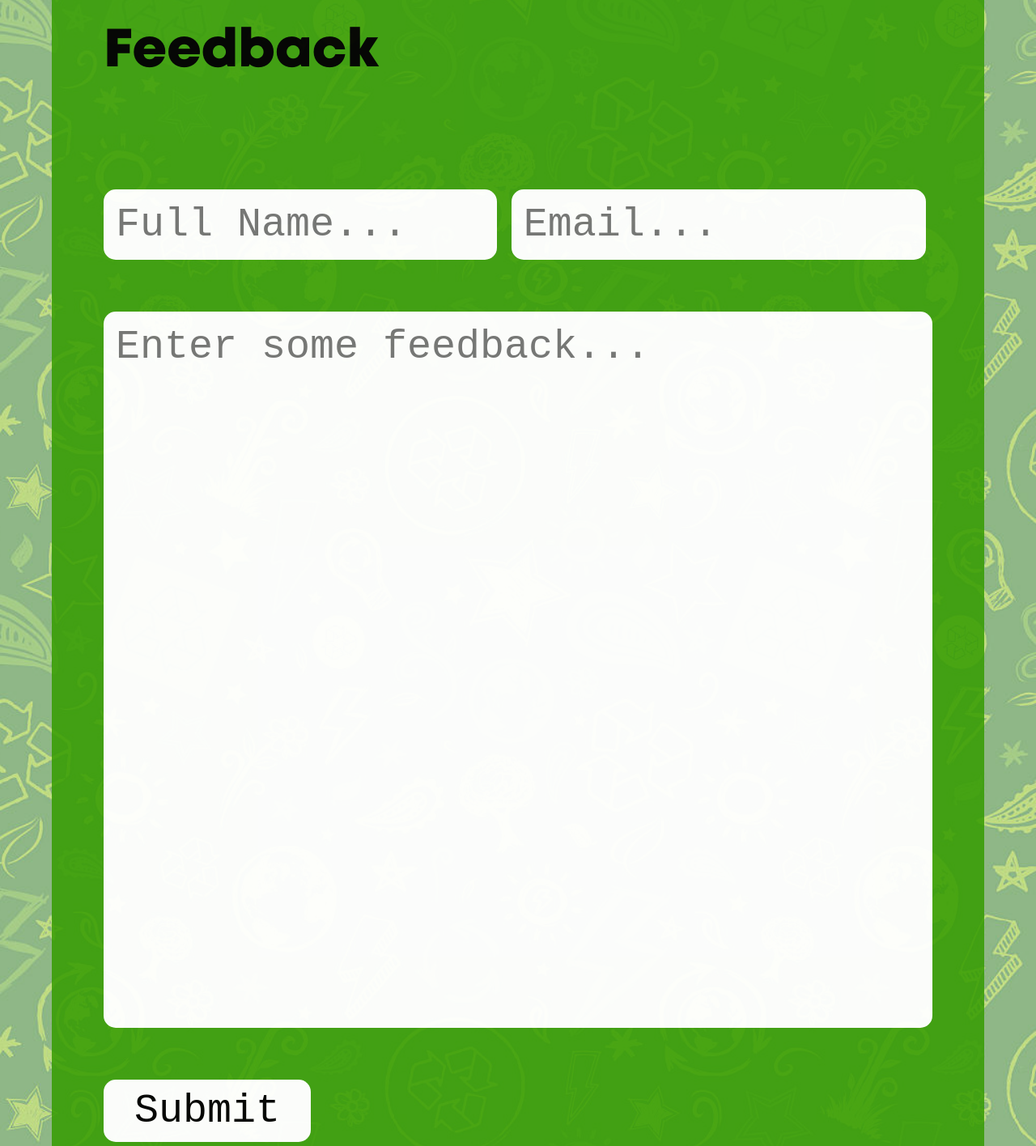
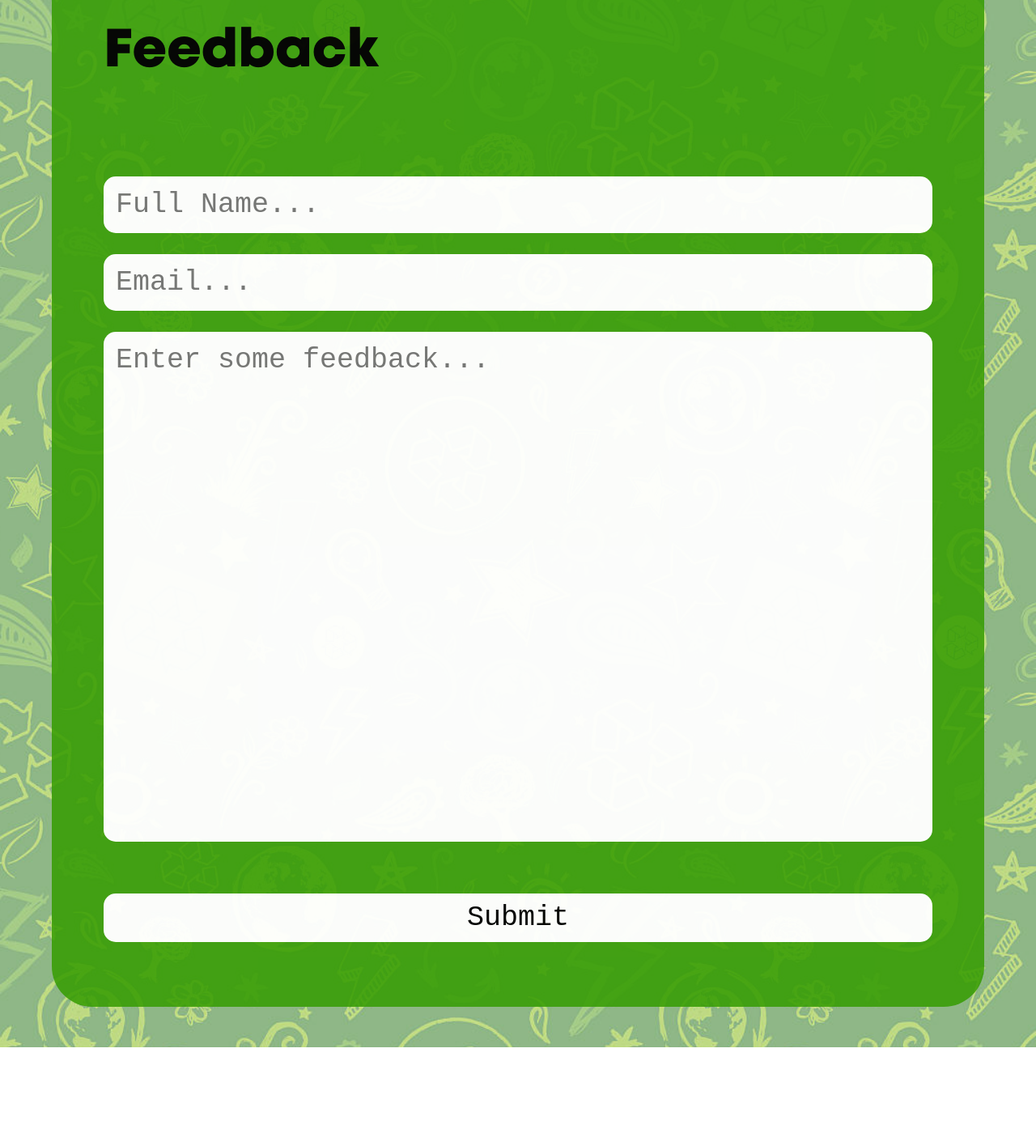
Before and after one commit to thewestgateschoolecogroup/thewestgateschoolecogroup.github.io, a plain HTML site: page hillier.html in a window 1280 px wide. Shown: the part 8502-9918 px from the top of the page at 81% size. After the commit the page ends 9796 px from the top, so only its background shows below. Drawn offline with Linux system fonts and the light colour scheme.

Commit message:
Update hillier.html

```diff
--- a/hillier.html
+++ b/hillier.html
@@ -210,7 +210,7 @@
             }
             #feedback{
                 width: 80vw;
-                margin-top: 5vw;
+                margin-top: 2vw;
                 margin-bottom: 5vw;
                 border: 0;
                 border-radius: 15px;
@@ -229,7 +229,7 @@
                 margin-left: 5vw;
             }
             #text{
-                width: 38vw;
+                width: 80vw;
                 padding: 15px;
                 border: 0;
                 border-radius: 15px;
@@ -241,16 +241,17 @@
                 margin-left: 5vw;
             }
             #email{
-                width: 40vw;
+                width: 80vw;
                 padding: 15px;
                 border: 0;
+                margin-top: 2vw;
                 border-radius: 15px;
                 box-sizing: border-box;
                 font-family: monospace;
             }
             #submit{
                 font-family: monospace;
-                width: 20vw;
+                width: 80vw;
                 border: 0;
                 box-sizing: border-box;
                 padding: 10px;
@@ -259,7 +260,7 @@
                 color: black;
             }
             .f{
-                font-size: 50px;
+                font-size: 35px;
             }
         </style>
         <script src="main.js"></script>
@@ -328,7 +329,7 @@
             <div id="feedbox" class="st">
                 <h5 id="title">Feedback</h5>
                 <form id="feedbackForm">
-                    <input class="f" id="text" type="text" required placeholder="Full Name...">
+                    <input class="f" id="text" type="text" required placeholder="Full Name..."><br>
                     <input class="f" id="email" type="email" required placeholder="Email...">
                     <textarea class="f" type="text" id="feedback" required rows="15" placeholder="Enter some feedback..."></textarea>
                     <input class="f" type="submit" required id="submit">
```
